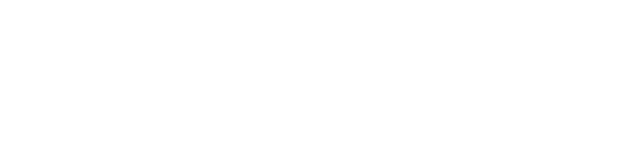
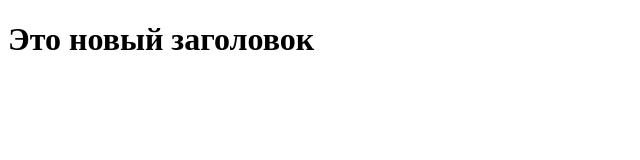
Before and after one commit to stankv/GitTest, a plain HTML site: page index.html in a window 1280 px wide. Shown: the whole page, without its empty margins (0-640 px from the left). Drawn offline with Linux system fonts and the light colour scheme.

Commit message:
добавлен заголовок h1

```diff
--- a/index.html
+++ b/index.html
@@ -5,6 +5,7 @@
     <meta http-equiv="X-UA-Compatible" content="IE=edge">
     <meta name="viewport" content="width=device-width, initial-scale=1.0">
     <title>Новая страница</title>
+    <h1>Это новый заголовок</h1>
 </head>
 <body>
 
```
